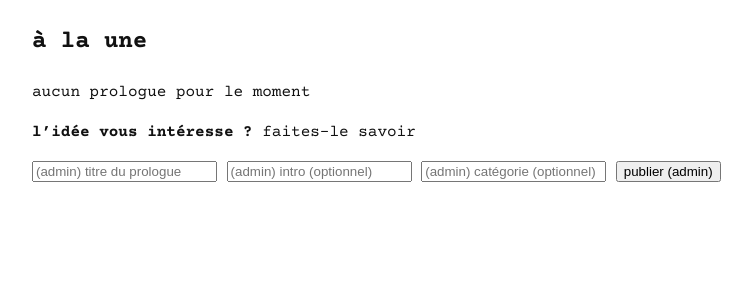
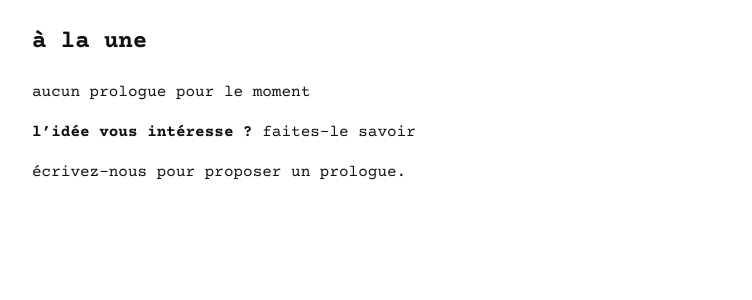
Before and after one commit to hiyies/le-quid-mvp, a Python web app: template templates/home.html in a window 1280 px wide. Shown: the part 69-369 px from the top of the page, without its empty margins (58-810 px from the left). Run offline with Jinja, Linux system fonts and the light colour scheme; the template is opened without the code that fills it, so the values that code supplies are empty.

Commit message:
Update home.html

```diff
--- a/templates/home.html
+++ b/templates/home.html
@@ -24,12 +24,7 @@
   <aside class="right">
     <div class="card">
       <p><strong>l’idée vous intéresse ?</strong> faites-le savoir</p>
-      <form method="post" action="{{ url_for('admin_new') }}">
-        <input name="title" placeholder="(admin) titre du prologue">
-        <input name="intro" placeholder="(admin) intro (optionnel)">
-        <input name="category" placeholder="(admin) catégorie (optionnel)">
-        <button type="submit">publier (admin)</button>
-      </form>
+       <p>écrivez-nous pour proposer un prologue.</p>
     </div>
   </aside>
 </div>
```
